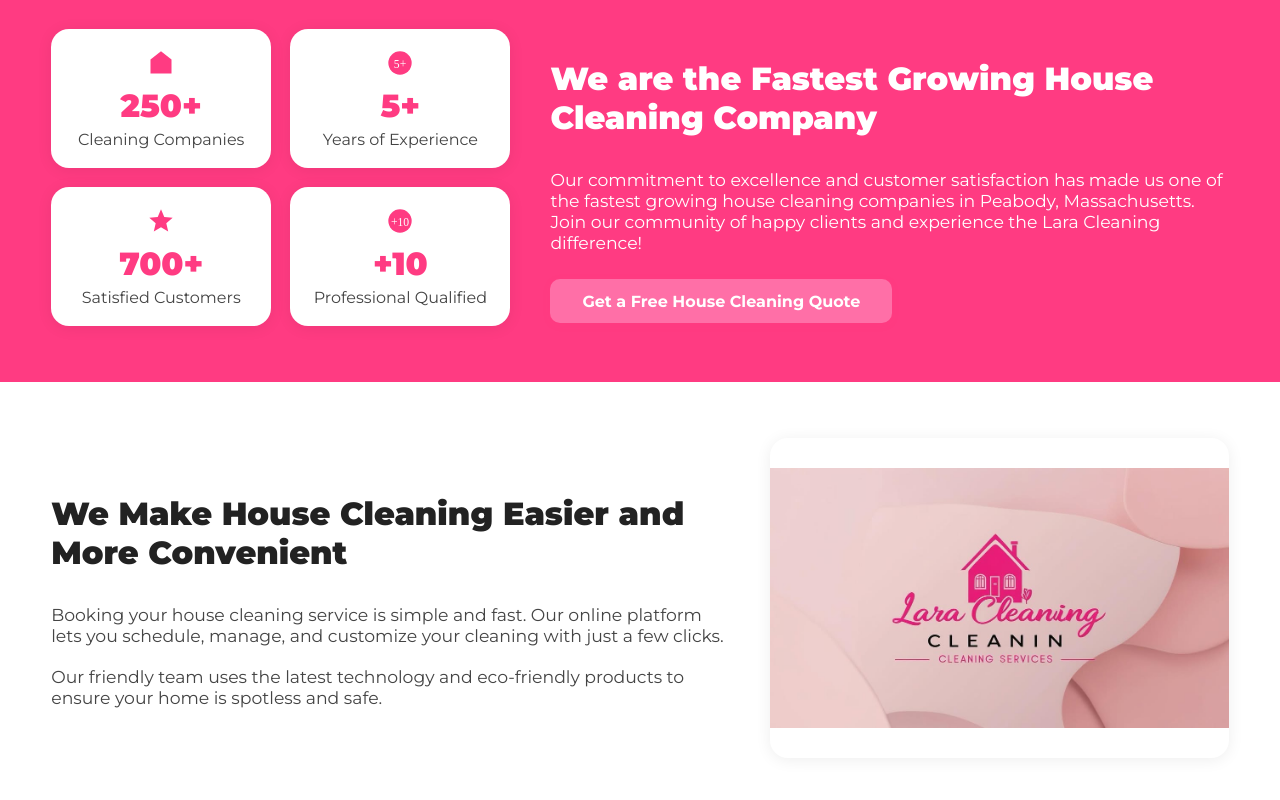
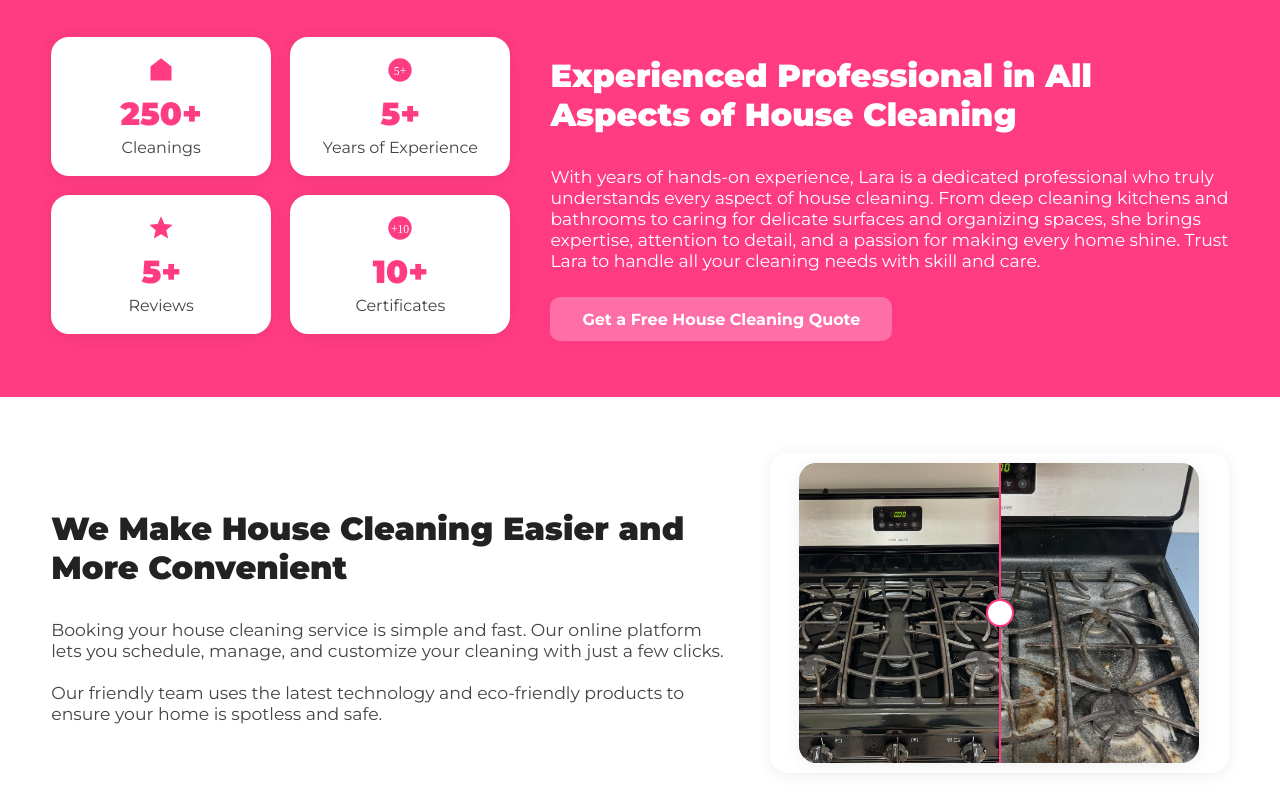
Before and after one commit to awqy7/larasite, a plain HTML site: page index.html in a window 1280 px wide. Shown: the part 2180-2980 px from the top of the page. Drawn offline with Linux system fonts and the light colour scheme.

Commit message:
Add files via upload

```diff
--- a/index.html
+++ b/index.html
@@ -630,10 +630,110 @@
       flex: 1 1 320px;
       min-width: 260px;
       min-height: 320px;
-      background: url(marca.jpg) no-repeat center/contain;
+      background: none !important;
       border-radius: var(--radius);
       box-shadow: var(--shadow);
       height: 320px;
+      display: flex;
+      align-items: center;
+      justify-content: center;
+      padding: 0;
+    }
+
+    .before-after-simple {
+      width: 100%;
+      max-width: 400px;
+      height: 300px;
+      position: relative;
+      overflow: hidden;
+      border-radius: var(--radius);
+      box-shadow: var(--shadow);
+      background: var(--white);
+      user-select: none;
+      touch-action: none;
+      min-width: 260px;
+      min-height: 200px;
+    }
+
+    .ba-before,
+    .ba-after {
+      width: 100%;
+      height: 100%;
+      object-fit: cover;
+      object-position: center;
+      position: absolute;
+      top: 0;
+      left: 0;
+    }
+
+    .ba-before {
+      z-index: 2;
+    }
+
+    .ba-after {
+      z-index: 1;
+      width: 100%;
+      height: 100%;
+      object-fit: cover;
+      object-position: center;
+      position: absolute;
+      top: 0;
+      left: 0;
+    }
+
+    .ba-after-wrapper {
+      position: absolute;
+      top: 0;
+      left: 0;
+      bottom: 0;
+      width: 50%;
+      overflow: hidden;
+      height: 100%;
+      z-index: 3;
+      transform: none;
+      transition: none;
+    }
+
+    .ba-after-wrapper .ba-after {
+      position: absolute;
+      top: 0;
+      left: 0;
+      width: 100%;
+      height: 100%;
+      object-fit: cover;
+      object-position: center;
+    }
+
+
+
+    .ba-slider {
+      position: absolute;
+      top: 0;
+      bottom: 0;
+      left: 50%;
+      width: 2px;
+      background: var(--pink);
+      cursor: ew-resize;
+      z-index: 4;
+    }
+
+    .ba-handle {
+      position: absolute;
+      top: 50%;
+      left: 50%;
+      transform: translate(-50%, -50%);
+      width: 24px;
+      height: 24px;
+      background: var(--white);
+      border-radius: 50%;
+      border: 2px solid var(--pink);
+      cursor: ew-resize;
+      box-shadow: 0 2px 8px rgba(0, 0, 0, 0.15);
+    }
+
+    .ba-handle:hover {
+      background: var(--pink-light);
+      border-color: var(--pink-dark);
     }
 
     /* Testimonials */
@@ -1394,6 +1494,28 @@
         font-size: 0.93rem;
         padding: 0.3em 0.7em;
         border-radius: 10px 10px 10px 0;
+      }
+
+      .before-after-simple {
+        max-width: 100%;
+        height: 200px;
+        border-radius: 12px;
+      }
+
+      .ba-handle {
+        width: 28px;
+        height: 28px;
+      }
+
+      @media (max-width: 600px) {
+        .before-after-simple {
+          height: 150px;
+        }
+
+        .ba-after-wrapper .ba-after {
+          object-fit: cover;
+          object-position: center;
+        }
       }
     }
 
@@ -1491,7 +1613,8 @@
         </p>
         <div class="hero-ctas">
           <a href="sms:+19788717456?&body=Hello! I would like a cleaning quote." class="btn cta-main">Get a Quote</a>
-          <a href="sms:+19788717456?&body=Hello! I would like a cleaning quote." class="btn cta-secondary">Learn More</a>
+          <a href="sms:+19788717456?&body=Hello! I would like a cleaning quote." class="btn cta-secondary">Learn
+            More</a>
         </div>
       </div>
       <div style="background-image: url(foto04.jpg);background-size: cover;" class="hero-image">
@@ -1577,7 +1700,8 @@
         </div>
       </div>
       <div class="services-cta">
-        <a href="sms:+19788717456?&body=Hello! I would like a cleaning quote." class="btn cta-main">Explore All House Cleaning Services</a>
+        <a href="sms:+19788717456?&body=Hello! I would like a cleaning quote." class="btn cta-main">Explore All House
+          Cleaning Services</a>
       </div>
     </div>
   </section>
@@ -1588,7 +1712,7 @@
         <div class="growth-card">
           <span class="growth-icon"></span>
           <div class="growth-number">250+</div>
-          <div class="growth-label">Cleaning Companies</div>
+          <div class="growth-label">Cleanings</div>
         </div>
         <div class="growth-card">
           <span class="growth-icon"></span>
@@ -1597,23 +1721,22 @@
         </div>
         <div class="growth-card">
           <span class="growth-icon"></span>
-          <div class="growth-number">700+</div>
-          <div class="growth-label">Satisfied Customers</div>
+          <div class="growth-number">5+</div>
+          <div class="growth-label">Reviews</div>
         </div>
         <div class="growth-card">
           <span class="growth-icon"></span>
-          <div class="growth-number">+10</div>
-          <div class="growth-label">Professional Qualified</div>
+          <div class="growth-number">10+</div>
+          <div class="growth-label">Certificates</div>
         </div>
       </div>
       <div class="growth-text">
-        <h2>We are the Fastest Growing House Cleaning Company</h2>
+        <h2>Experienced Professional in All Aspects of House Cleaning</h2>
         <p>
-          Our commitment to excellence and customer satisfaction has made us one of the fastest growing house cleaning
-          companies in Peabody, Massachusetts. Join our community of happy clients and experience the Lara Cleaning
-          difference!
+          With years of hands-on experience, Lara is a dedicated professional who truly understands every aspect of house cleaning. From deep cleaning kitchens and bathrooms to caring for delicate surfaces and organizing spaces, she brings expertise, attention to detail, and a passion for making every home shine. Trust Lara to handle all your cleaning needs with skill and care.
         </p>
-        <a href="sms:+19788717456?&body=Hello! I would like a cleaning quote." class="btn cta-light">Get a Free House Cleaning Quote</a>
+        <a href="sms:+19788717456?&body=Hello! I would like a cleaning quote." class="btn cta-light">Get a Free House
+          Cleaning Quote</a>
       </div>
     </div>
   </section>
@@ -1631,7 +1754,17 @@
           safe.
         </p>
       </div>
-      <div class="convenience-image"></div>
+      <div class="convenience-image">
+        <div class="before-after-simple">
+          <img src="before.jpg" alt="Antes" class="ba-before">
+          <div class="ba-after-wrapper">
+            <img src="after.png" alt="Depois" class="ba-after">
+          </div>
+          <div class="ba-slider">
+            <div class="ba-handle"></div>
+          </div>
+        </div>
+      </div>
     </div>
   </section>
   <!-- What Our Customers Say -->
@@ -1721,6 +1854,77 @@
 
     </div>
   </footer>
+  <script>
+// Simple Before/After Effect
+document.querySelectorAll('.before-after-simple').forEach(function(container) {
+  const afterWrapper = container.querySelector('.ba-after-wrapper');
+  const slider = container.querySelector('.ba-slider');
+  let dragging = false;
+  let percent = 50;
+
+  function setSlider(p) {
+    percent = Math.max(0, Math.min(p, 100));
+    afterWrapper.style.width = percent + '%';
+    slider.style.left = percent + '%';
+  }
+
+  function getPercent(e) {
+    const rect = container.getBoundingClientRect();
+    let clientX = (e.touches && e.touches[0]) ? e.touches[0].clientX : e.clientX;
+    let offset = clientX - rect.left;
+    return (offset / rect.width) * 100;
+  }
+
+  function startDrag(e) {
+    dragging = true;
+    document.body.style.userSelect = 'none';
+    document.body.style.cursor = 'ew-resize';
+    setSlider(getPercent(e));
+    e.preventDefault();
+  }
+
+  function duringDrag(e) {
+    if (!dragging) return;
+    setSlider(getPercent(e));
+    e.preventDefault();
+  }
+
+  function stopDrag() {
+    dragging = false;
+    document.body.style.userSelect = '';
+    document.body.style.cursor = '';
+  }
+
+  // Mouse events
+  slider.addEventListener('mousedown', startDrag);
+  window.addEventListener('mousemove', duringDrag);
+  window.addEventListener('mouseup', stopDrag);
+
+  // Touch events
+  slider.addEventListener('touchstart', startDrag, {passive: false});
+  window.addEventListener('touchmove', duringDrag, {passive: false});
+  window.addEventListener('touchend', stopDrag);
+
+  // Click on container to move slider
+  container.addEventListener('mousedown', function(e) {
+    if (e.target === slider || e.target.closest('.ba-handle')) return;
+    setSlider(getPercent(e));
+  });
+
+  container.addEventListener('touchstart', function(e) {
+    if (e.target === slider || e.target.closest('.ba-handle')) return;
+    setSlider(getPercent(e));
+  }, {passive: false});
+
+  // Initialize slider position
+  setSlider(50);
+
+  // Handle window resize
+  window.addEventListener('resize', function() {
+    setSlider(percent);
+  });
+});
+  </script>
 </body>
 
 </html>
```
Also changed, not shown: after.png (added), before.jpg (added).
